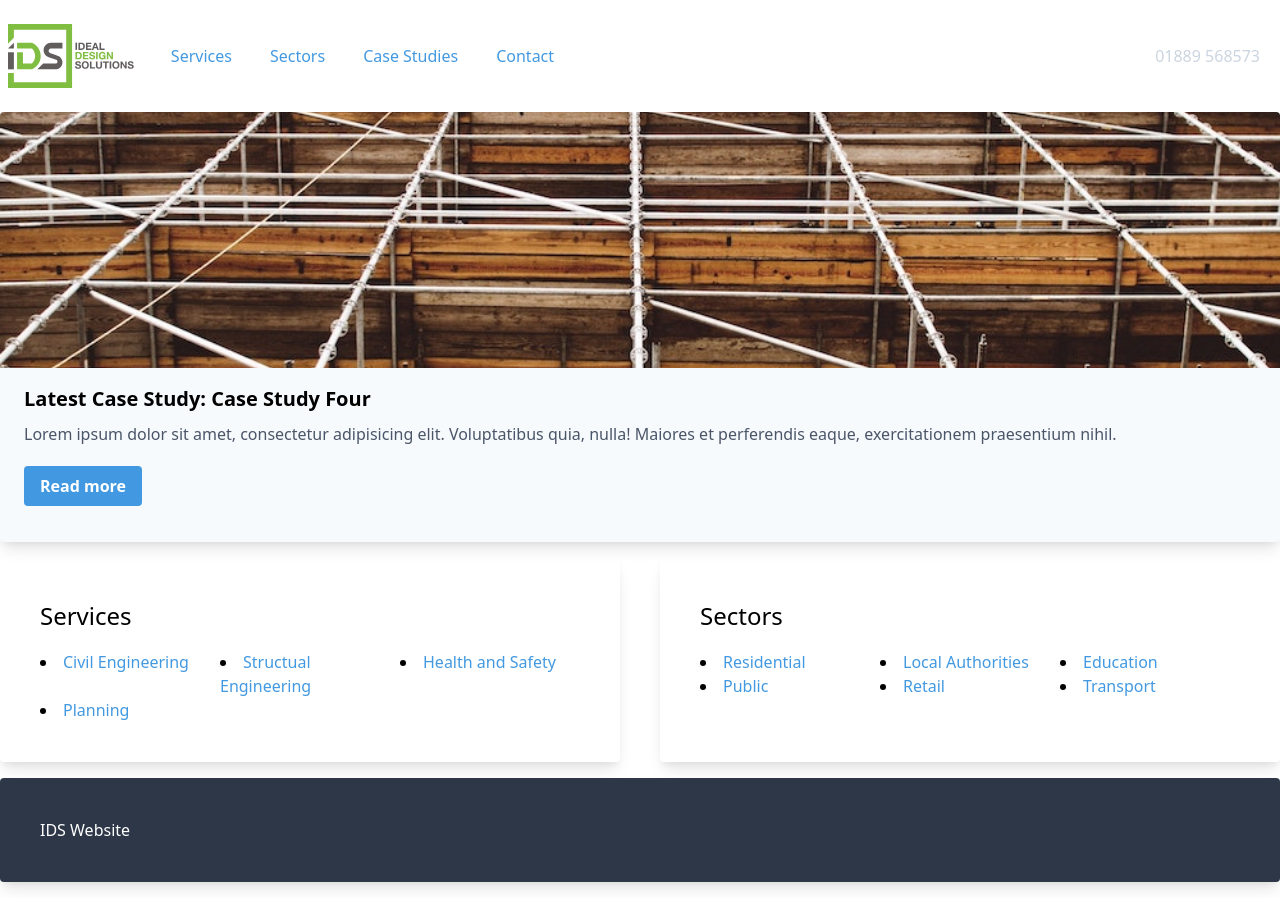
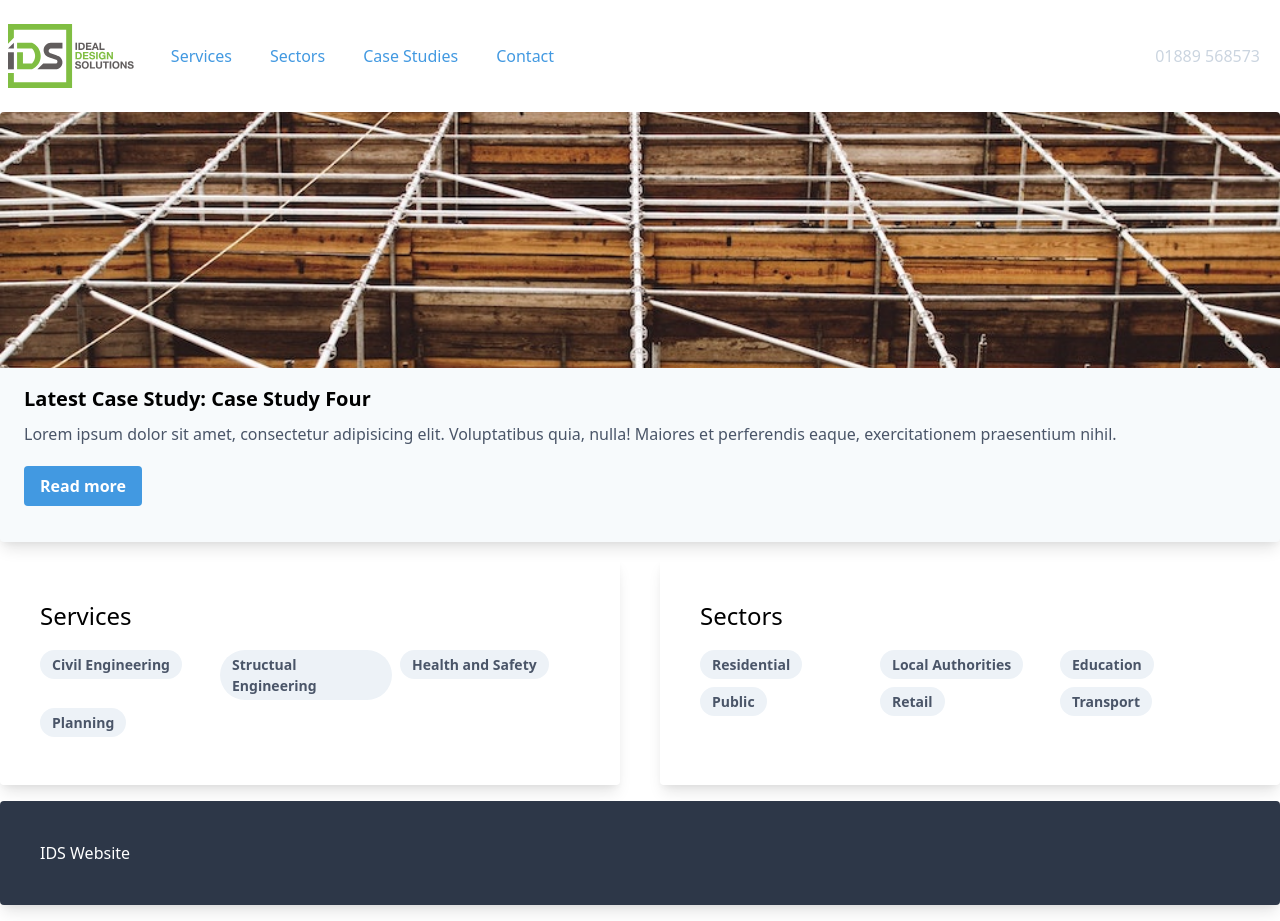
Before and after one commit to stevenalanwilson/ids-frontend-app, a Next.js app: page / in a window 1280 px wide. Before the commit the page ends 898 px from the top, so only its background shows below. Built offline with nearby package versions, Linux system fonts and the light colour scheme.

Commit message:
Refactor home page
- refactor sectors to use tags
- refactor services to use tags

```diff
--- a/pages/index.js
+++ b/pages/index.js
@@ -35,17 +35,17 @@ export default function index () {
         <div className='flex mb-4 '>
           <div className='w-1/2 p-10 mr-5 rounded overflow-hidden shadow-lg'>
             <h2 className='text-2xl mb-4'>Services</h2>
-            <ul className='list-disc flex flex-wrap list-inside'>
+            <ul className='flex flex-wrap list-none'>
               {servicesData.map(function (val) {
-                return <li className='w-1/3'> <Link href={val.link}><a href={val.link} title={val.name} className='text-blue-500'>{val.name}</a></Link></li>
+                return <li className='w-1/3'> <Link href={val.link}><a href={val.link} title={val.name} className='inline-block bg-gray-200 rounded-full px-3 py-1 text-sm font-semibold text-gray-700 hover:bg-gray-700 hover:text-gray-200 mr-2 mb-2'>{val.name}</a></Link></li>
               })}
             </ul>
           </div>
           <div className='w-1/2 p-10 ml-5 rounded overflow-hidden shadow-lg'>
             <h2 className='text-2xl mb-4'>Sectors</h2>
-            <ul className='list-disc flex flex-wrap list-inside'>
+            <ul className='flex flex-wrap'>
               {sectorsData.map(function (val) {
-                return <li className='w-1/3'> <Link href={val.link}><a href={val.link} title={val.name} className='text-blue-500'>{val.name}</a></Link></li>
+                return <li className='w-1/3'> <Link href={val.link}><a href={val.link} title={val.name} className='inline-block bg-gray-200 rounded-full px-3 py-1 text-sm font-semibold text-gray-700 hover:bg-gray-700 hover:text-gray-200 mr-2 mb-2'>{val.name}</a></Link></li>
               })}
             </ul>
           </div>
```
